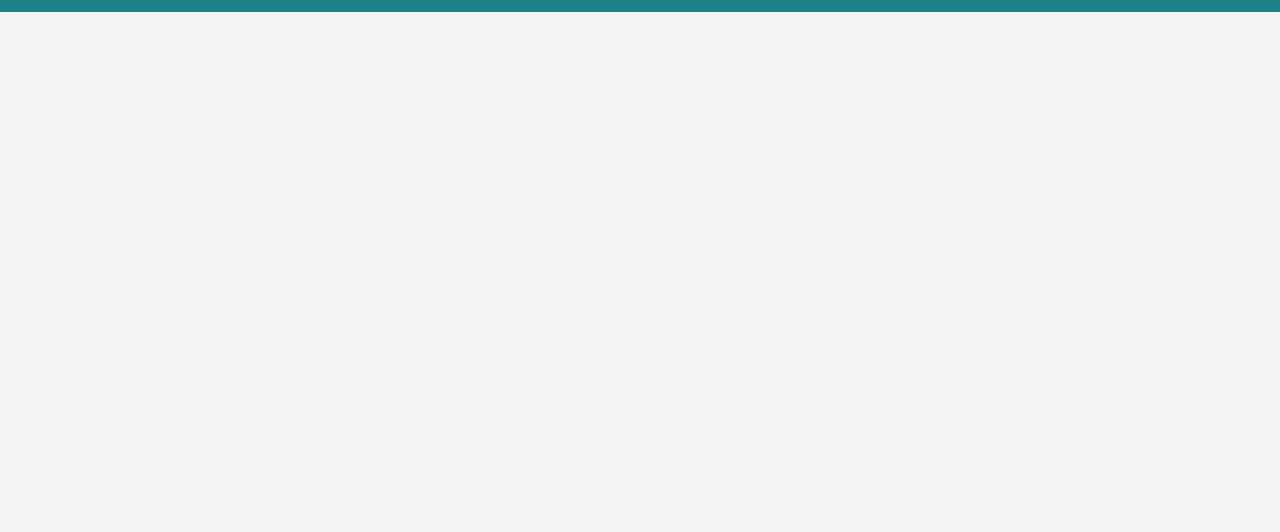
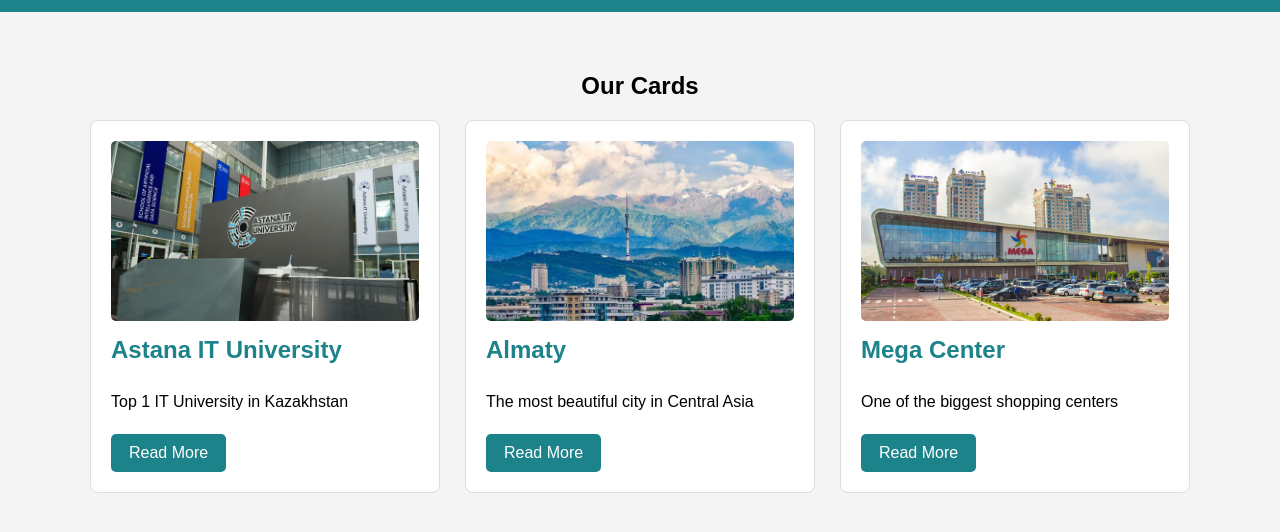
Before and after one commit to temirlan-fr/web-technologies-assignment2, a plain HTML site: page index.html in a window 1280 px wide. Shown: the part 92-624 px from the top of the page. Drawn offline with Linux system fonts and the light colour scheme.

Commit message:
Task 1, 3 cards with images text buttton

```diff
--- a/index.html
+++ b/index.html
@@ -21,5 +21,32 @@
         </nav>
     </header>
 
+    <section class="cards-section">
+        <h1>Our Cards</h1>
+
+        <div class="cards">
+            <div class="card">
+                <img src="aitu.jpeg" alt="Mountain">
+                <h2>Astana IT University</h2>
+                <p>Top 1 IT University in Kazakhstan</p>
+                <a href="" class="button">Read More</a>
+            </div>
+
+            <div class="card">
+                <img src="almaty.jpeg" alt="Nature">
+                <h2>Almaty</h2>
+                <p>The most beautiful city in Central Asia</p>
+                <a href="" class="button">Read More</a>
+            </div>
+
+            <div class="card">
+                <img src="mega.jpeg" alt="Travel">
+                <h2>Mega Center</h2>
+                <p>One of the biggest shopping centers</p>
+                <a href="" class="button">Read More</a>
+            </div>
+        </div>
+    </section>
+
 </body>
 </html>
--- a/style.css
+++ b/style.css
@@ -39,3 +39,66 @@ body {
 .menu a:hover {
     color: #ffc72c;
 }
+
+.cards-section {
+    padding: 40px;
+    text-align: center;
+}
+
+.cards {
+    display: flex;
+    justify-content: center;
+    align-items: stretch;
+    gap: 25px;
+    max-width: 1100px;
+    margin: 0 auto;
+}
+
+.card {
+    flex: 1;
+    display: flex;
+    flex-direction: column;
+    padding: 20px;
+    background-color: white;
+    border: 1px solid #dddddd;
+    border-radius: 8px;
+    text-align: left;
+    transition: transform 0.3s, box-shadow 0.3s;
+}
+
+.card img {
+    width: 100%;
+    height: 180px;
+    object-fit: cover;
+    border-radius: 5px;
+}
+
+.card h2 {
+    margin: 15px 0 10px;
+    color: #1d838a;
+}
+
+.card p {
+    margin-bottom: 20px;
+    line-height: 1.5;
+}
+
+.button {
+    align-self: flex-start;
+    margin-top: auto;
+    padding: 10px 18px;
+    color: white;
+    background-color: #1d838a;
+    border-radius: 5px;
+    text-decoration: none;
+}
+
+.button:hover {
+    background-color: #000000;
+    color: #ffffff;
+}
+
+.card:hover {
+    transform: translateY(-8px);
+    box-shadow: 0 8px 18px #0003;
+}
```
Also changed, not shown: aitu.jpeg (added), almaty.jpeg (added), mega.jpeg (added).
